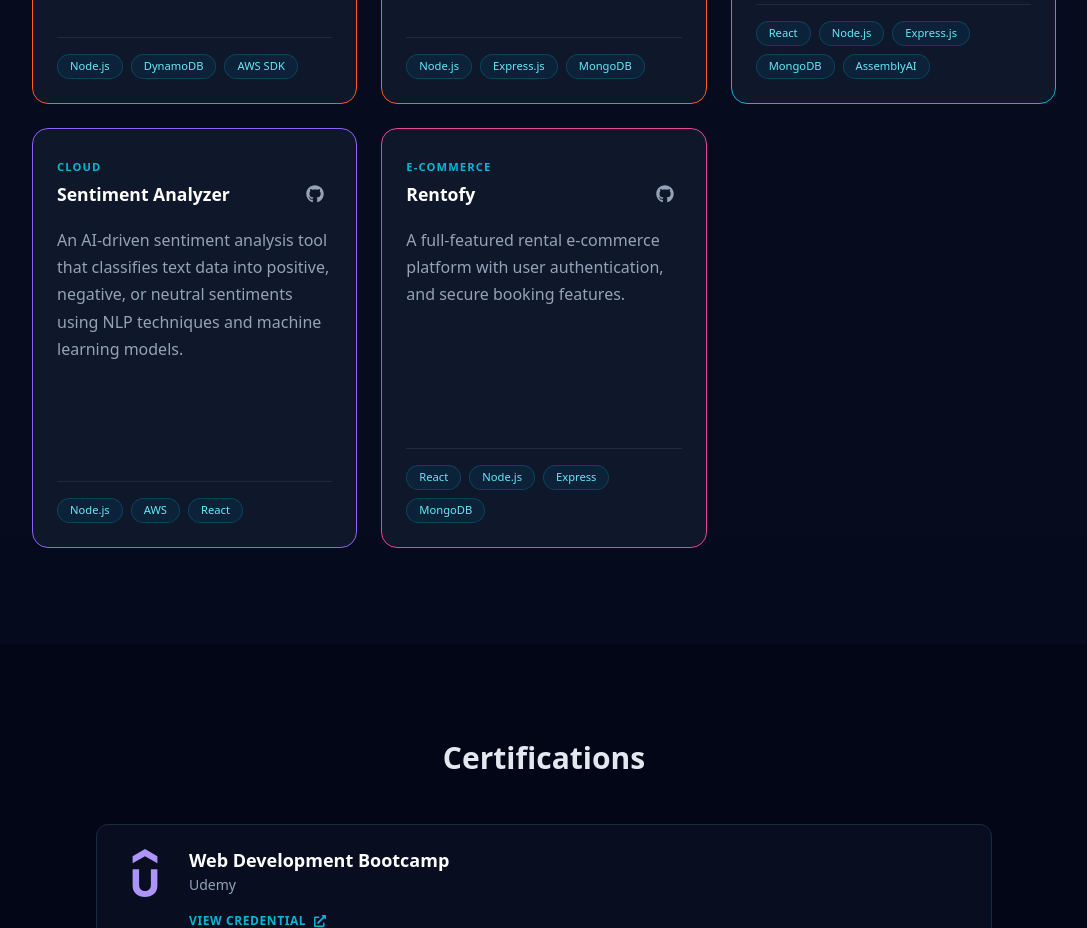
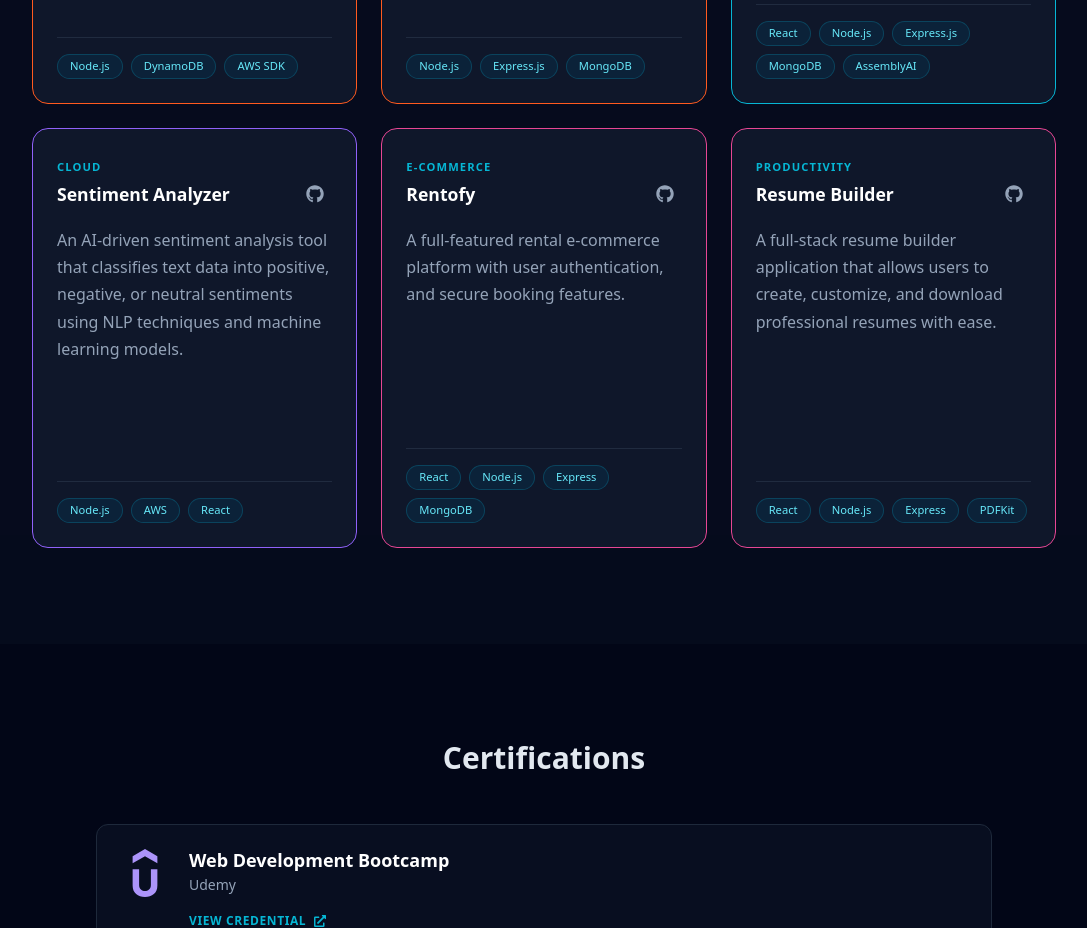
Before and after one commit to NishantAsnani/Portfolio, a React (Vite) app in the folder Frontend/: page / in a window 1280 px wide. Shown: the part 2260-3188 px from the top of the page, without its empty margins (96-1183 px from the left). Built offline with nearby package versions, Linux system fonts and the light colour scheme.

Commit message:
feat: Add Resume Builder project to Projects component

```diff
--- a/Frontend/src/components/Projects.jsx
+++ b/Frontend/src/components/Projects.jsx
@@ -48,6 +48,15 @@ const projects = [
     description: "A full-featured rental e-commerce platform with user authentication, and secure booking features.",
     tech: ["React", "Node.js", "Express", "MongoDB"],
     github: "https://github.com/NishantAsnani/Rentofy",
+    color: "border-pink-500",
+  },
+  {
+    title: "Resume Builder",
+    category: "Productivity",
+    tags: ["Full Stack"],
+    description: "A full-stack resume builder application that allows users to create, customize, and download professional resumes with ease.",
+    tech: ["React", "Node.js", "Express", "PDFKit"],
+    github: "https://github.com/NishantAsnani/Resume_Builder",
     color: "border-pink-500",
   },
 ];
```
